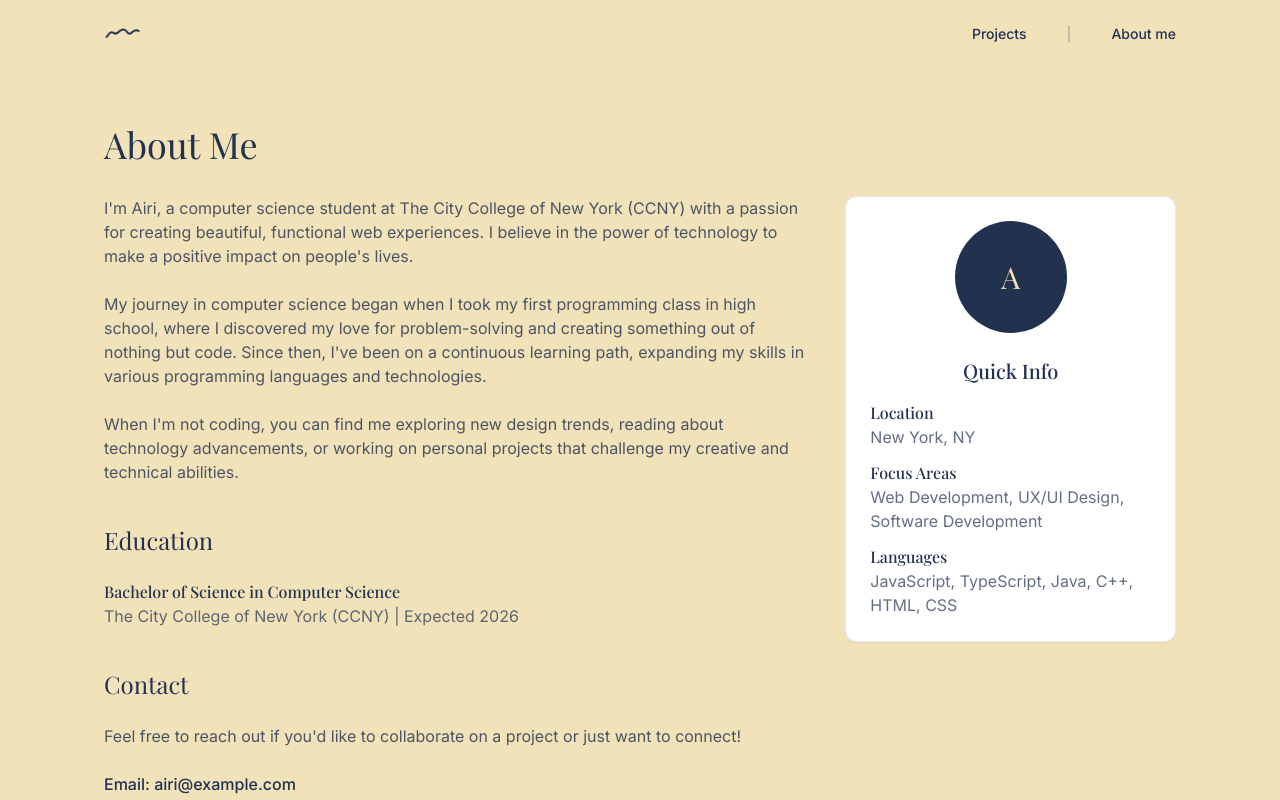
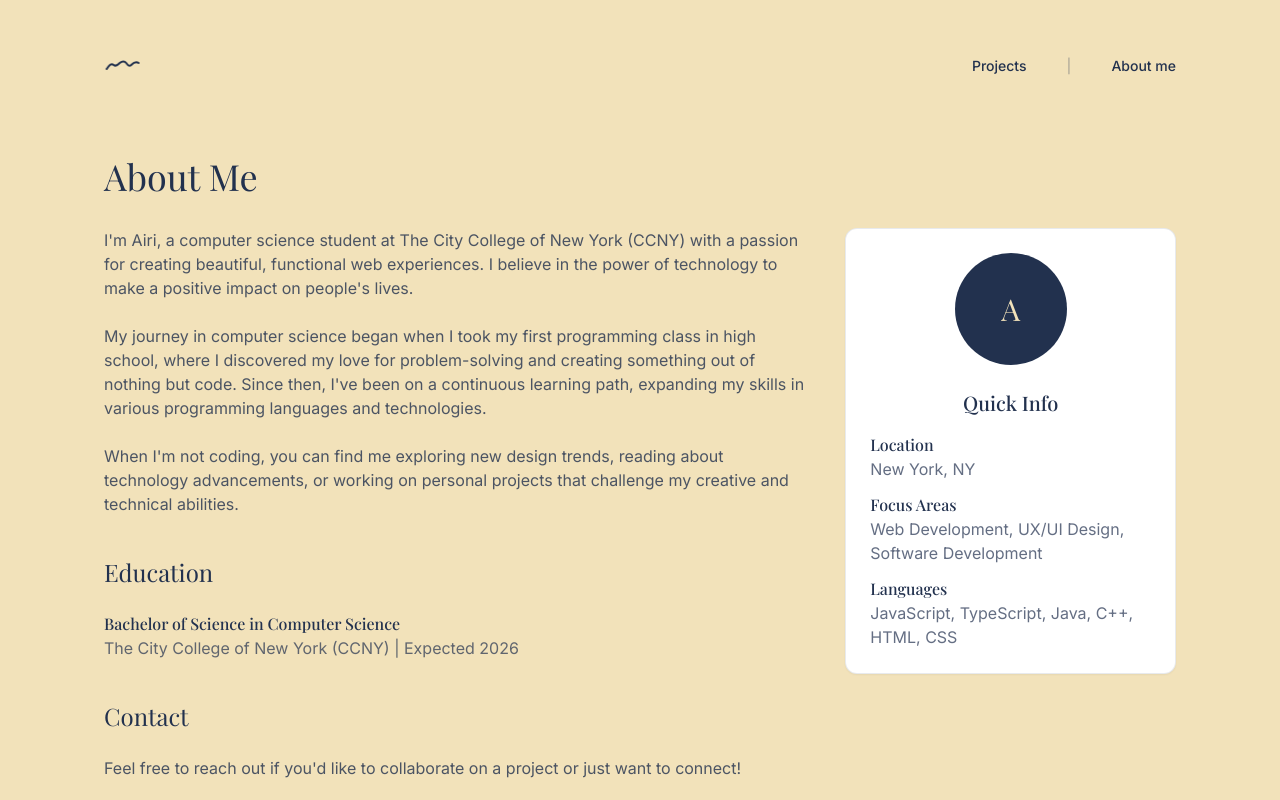
Before and after one commit to AiriYX/portfolio, a React (Vite) app: page /about in a window 1280 px wide. Shown: the top 800 px of the page. Built offline with nearby package versions, Linux system fonts and the light colour scheme.

Commit message:
Visual edit in Lovable
Edited UI in Lovable

```diff
--- a/src/components/Navbar.tsx
+++ b/src/components/Navbar.tsx
@@ -1,15 +1,11 @@
-
 import React from 'react';
 import { Link } from 'react-router-dom';
-
 const Navbar: React.FC = () => {
-  return (
-    <nav className="section-container flex justify-between items-center pt-6 pb-4">
+  return <nav className="section-container flex justify-between items-center pt-14 pb-4 py-[25px] ">
       <div className="flex items-center">
         <Link to="/" className="flex">
           <svg width="34" height="12" viewBox="0 0 34 12" fill="none" xmlns="http://www.w3.org/2000/svg" className="animate-wave">
-            <path d="M1 9C3.5 5 5.5 3 8 5C10.5 7 11.5 5 14 3C16.5 1 19 1 20.5 3C22 5 23.5 7 25.5 5C27.5 3 30 1 33 3"
-                  stroke="#22314E" strokeWidth="2" strokeLinecap="round"/>
+            <path d="M1 9C3.5 5 5.5 3 8 5C10.5 7 11.5 5 14 3C16.5 1 19 1 20.5 3C22 5 23.5 7 25.5 5C27.5 3 30 1 33 3" stroke="#22314E" strokeWidth="2" strokeLinecap="round" />
           </svg>
         </Link>
       </div>
@@ -18,8 +14,6 @@ const Navbar: React.FC = () => {
         <div className="px-2 text-navy/30">|</div>
         <Link to="/about" className="text-navy hover:text-green transition-colors">About me</Link>
       </div>
-    </nav>
-  );
+    </nav>;
 };
-
 export default Navbar;
```
